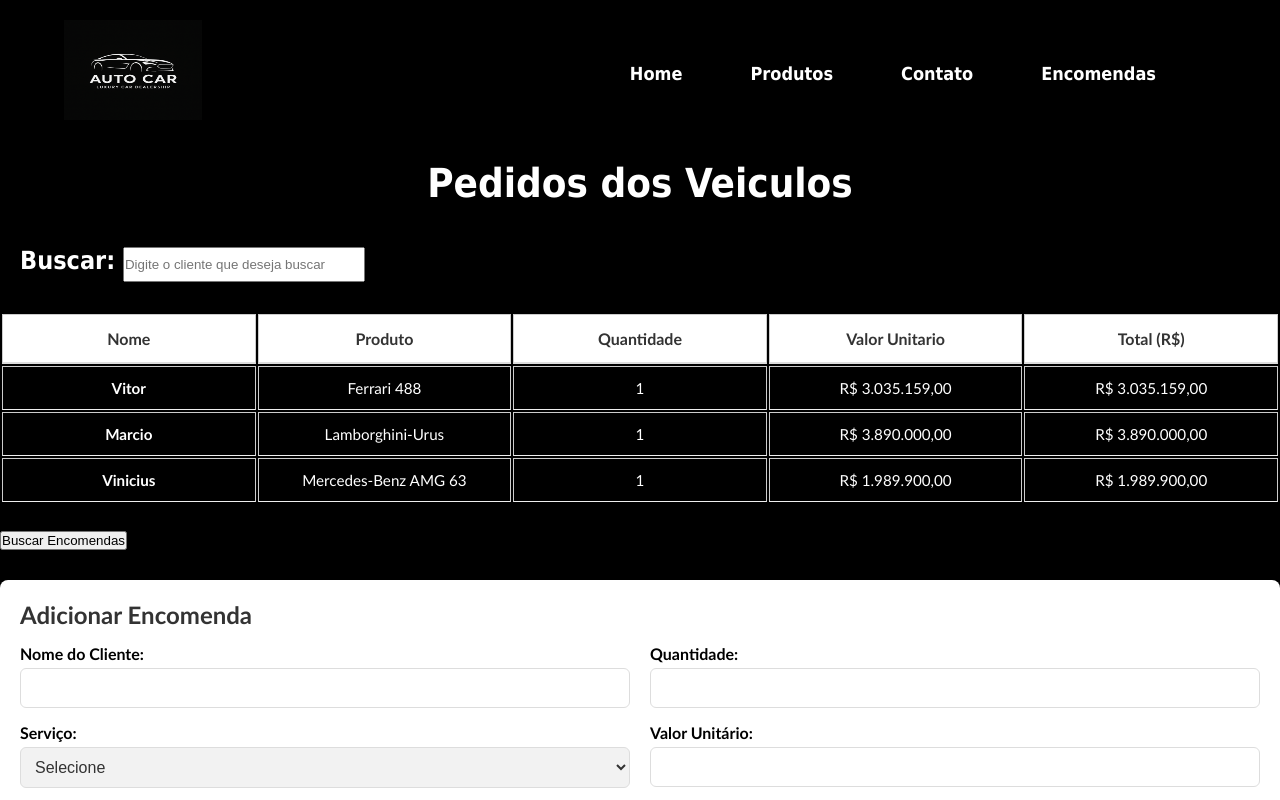
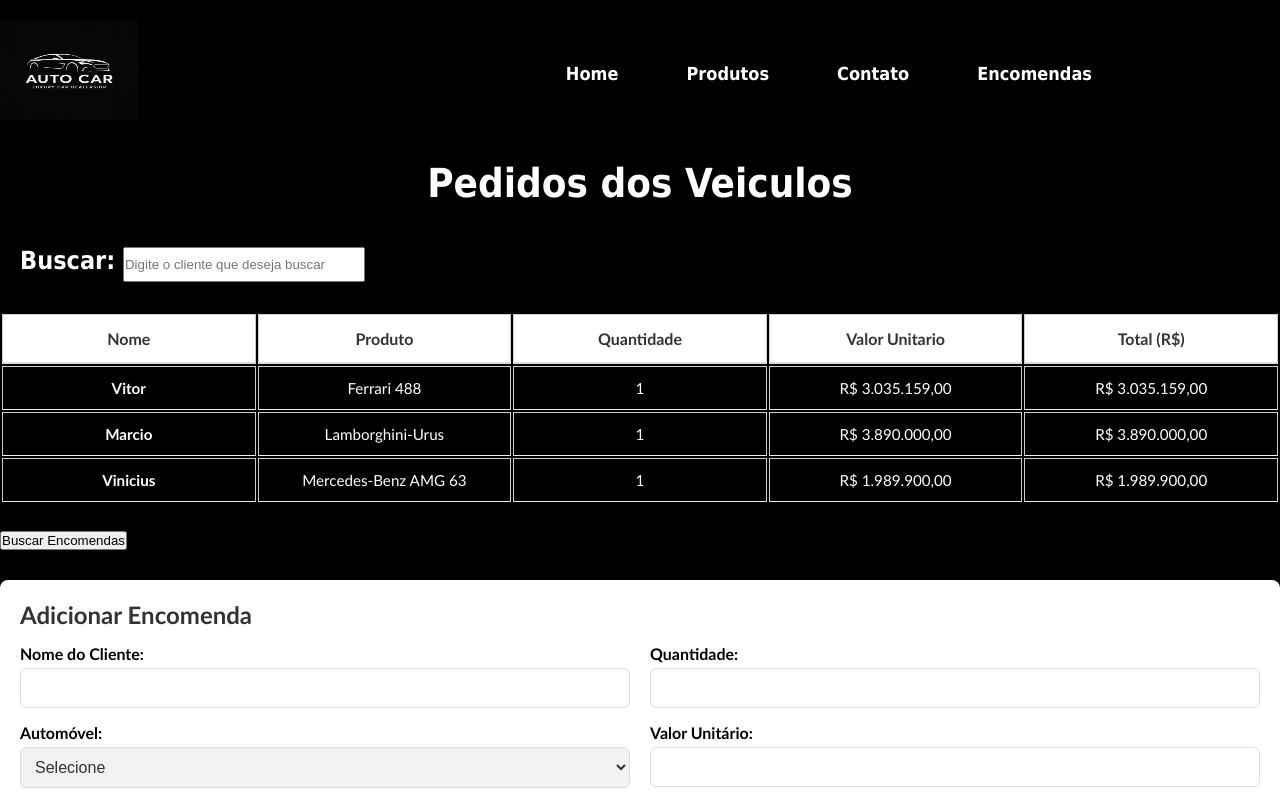
Before and after one commit to au-pedroo/ADS-2-SEMESTRE, a plain HTML site: page FRONT END/Projeto Auto Car/encomendas.html in a window 1280 px wide. Shown: the top 800 px of the page. Drawn offline with Linux system fonts and the light colour scheme.

Commit message:
atualizando projeto em React

```diff
--- a/FRONT END/Projeto Auto Car/encomendas.html
+++ b/FRONT END/Projeto Auto Car/encomendas.html
@@ -103,7 +103,7 @@
 
           <div class="form-row">
             <div class="form-group">
-              <label>Serviço:</label>
+              <label>Automóvel:</label>
               <select id="servico-form" name="servico-form" required>
                 <option value="">Selecione</option>
                 <option value="Porsche 911 Turbo S">Porsche 911 Turbo S</option>
--- a/FRONT END/Projeto Auto Car/styles/encomendas.css
+++ b/FRONT END/Projeto Auto Car/styles/encomendas.css
@@ -19,10 +19,11 @@
     background-color: rgba(0, 0, 0, 0.884);
     height: 140px;
     display: flex;
-    justify-content: center;
+
     align-items: center;
 }
 .logo{
+    justify-content: left;
     width:12% ;
     height:100px ;
 }
```
Also changed, not shown: FRONT END/Projeto Auto Car/assets/images/sobrenos.jpg (added).
